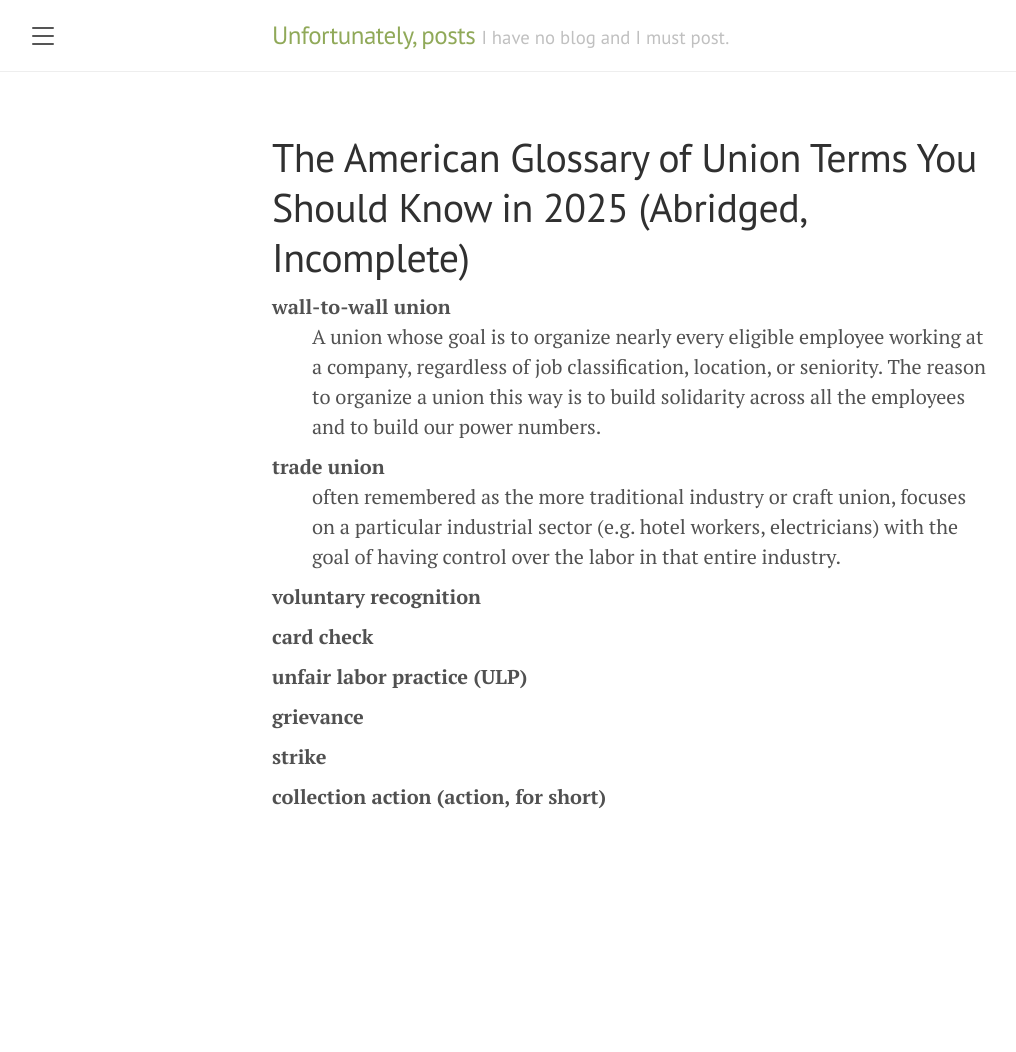
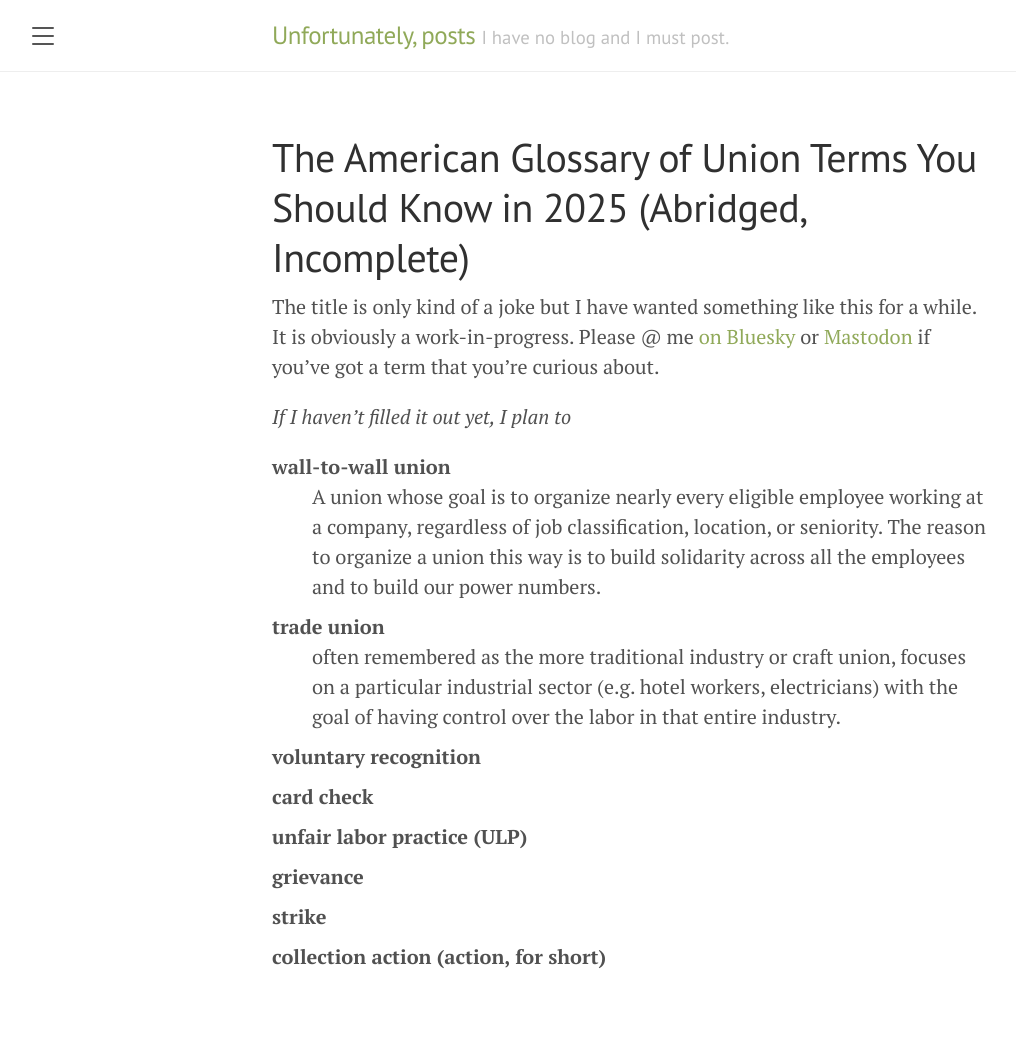
Before and after one commit to DeMarko/DeMarko.github.io, a Jekyll site: the page built from american-glossary-of-union-terms-you-should-know.md, in a window 1280 px wide. Shown: the whole page, without its empty margins (8-1024 px from the left). Built offline with Jekyll 4.4.1, drawn with Linux system fonts in a browser that asks for light colours; before the commit the page ends 900 px from its top, so only the background shows below that; part of the change alters nothing that is shown.

Commit message:
https fix hopefully?

```diff
--- a/_config.yml
+++ b/_config.yml
@@ -2,7 +2,7 @@
 title:               Unfortunately, posts
 tagline:             I have no blog and I must post.
 description:         "If you haven't heard me infodump before, this should be new."
-url:                 http://posts.demarko.org
+url:                 https://posts.demarko.org
 baseurl:             ''
 paginate:            5
 permalink:           pretty
@@ -10,7 +10,7 @@ permalink:           pretty
 # About/contact
 author:
   name:              Dannel Jurado
-  url:               https://bsky.app/profile/demarko.org
+  url:               https://demarko.org
 
 # Gems
 plugins:
--- a/american-glossary-of-union-terms-you-should-know.md
+++ b/american-glossary-of-union-terms-you-should-know.md
@@ -2,6 +2,10 @@
 layout: page
 title: The American Glossary of Union Terms You Should Know in 2025 (Abridged, Incomplete)
 ---
+
+The title is only kind of a joke but I have wanted something like this for a while. It is obviously a work-in-progress. Please @ me [on Bluesky](https://bsky.app/profile/demarko.org) or [Mastodon](https://xoxo.zone/@demarko) if you've got a term that you're curious about.
+
+_If I haven't filled it out yet, I plan to_
 
 <dl>
   <dt>wall-to-wall union</dt>
```
